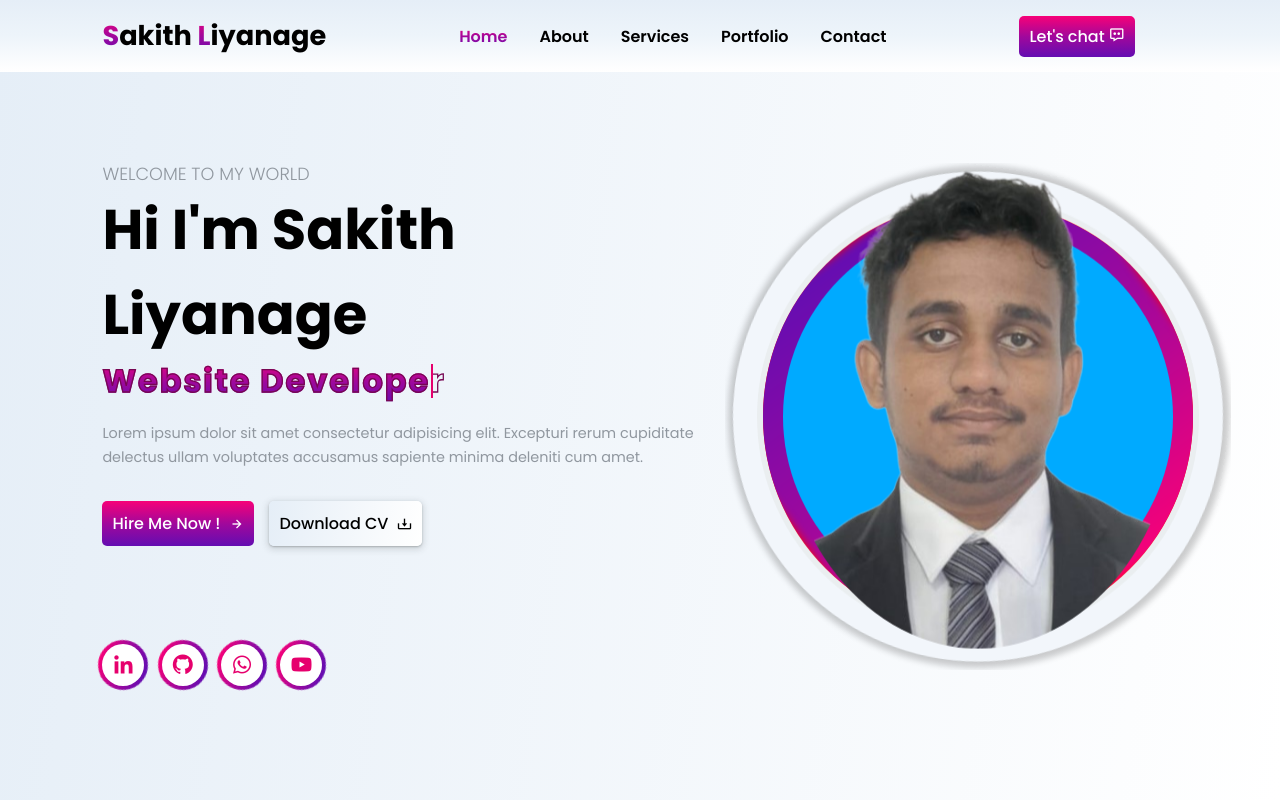
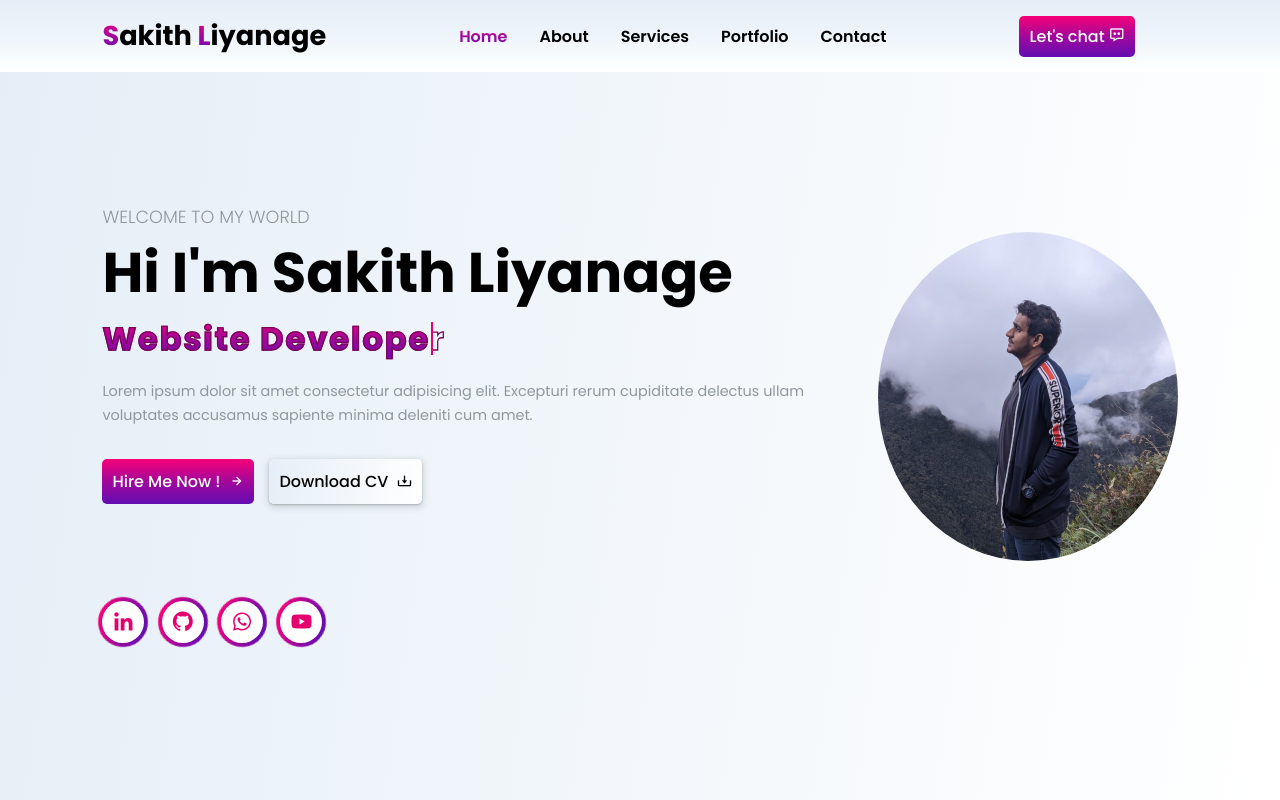
Before and after one commit to SakithLiyanage/portfoilio-website-project, a plain HTML site: page index.html in a window 1280 px wide. Shown: the top 800 px of the page. Drawn offline with nearby package versions, Linux system fonts and the light colour scheme.

Commit message:
update prof

```diff
--- a/index.html
+++ b/index.html
@@ -84,10 +84,12 @@
             </div>
         </div>
         <div class="img-hero">
-            <img src="img/img3.png" alt="" style="border-radius:50%;">
+            <img src="img/img1.jpeg" alt=""style="border-radius:50%;">
+
             <div class="rotate-text">
                 <div class="text">
                     <p></p>
+
                 </div>
                 <span><i></i></span>
             </div>
--- a/style.css
+++ b/style.css
@@ -277,13 +277,12 @@ section{
 
 .img-hero{
     position: relative;
-    animation: floatImage 4s ease-in-out infinite;
-    animation-delay: 3s;
+
 }
 
 .img-hero img{
     position: relative;
-    width: 400px;
+    width: 300px;
     height: auto;
     z-index: 10;
 }
@@ -300,42 +299,20 @@ section{
 }
 
 .rotate-text span{
-    position: relative;
-    width: 442px;
-    height: 442px;
-    background: red;
-    border: 6px solid #eaeef0;
-    border-radius: 50%;
-    z-index: 1;
-    overflow: hidden;
+
 }
 
 .rotate-text span::before{
-    content: "";
-    position: absolute;
-    inset: 20px;
-    background: #00aaff;
-    border-radius: 50%;
-    z-index: 1;
+
 }
 
 .rotate-text span i{
-    position: absolute;
-    inset: 0;
-    background: var(--gradient-color-bg);
-    filter: blur(5px);
-    animation: animate 2s linear infinite;
+
 }
 
 
 .rotate-text .text{
-    position: absolute;
-    width: 490px;
-    height: 490px;
-    background: #f2f6fb;
-    border-radius: 50%;
-    box-shadow: 0 1px 6px 5.94px rgba(0,0,0,0.2);
-    animation: rotateText 30s linear infinite;
+
 }
 
 .text b{
@@ -1168,7 +1145,13 @@ footer{
         display: none;
     }
     .img-hero img{
-        width: 100%;
+        width: 0%;
+        height:0px;
+        margin-right:200px;
+        text-align:center;
+    }
+    .home{
+        min-height:0px;
     }
     .text-animate{
         width: 23.8rem;
```
Also changed, not shown: img/sakka.png (added).
